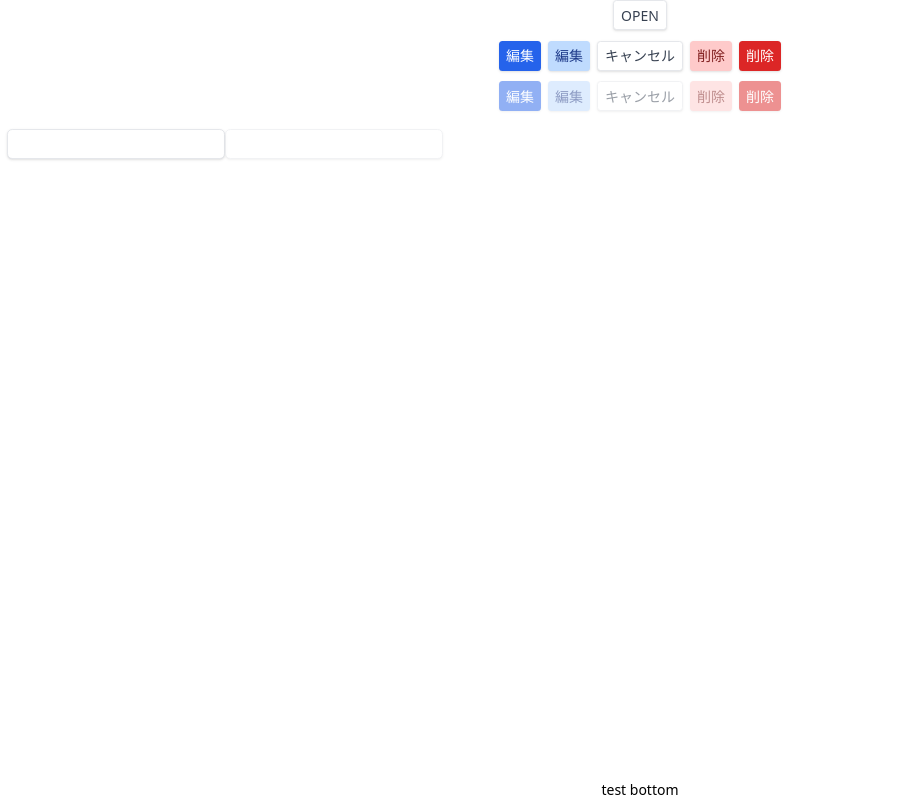
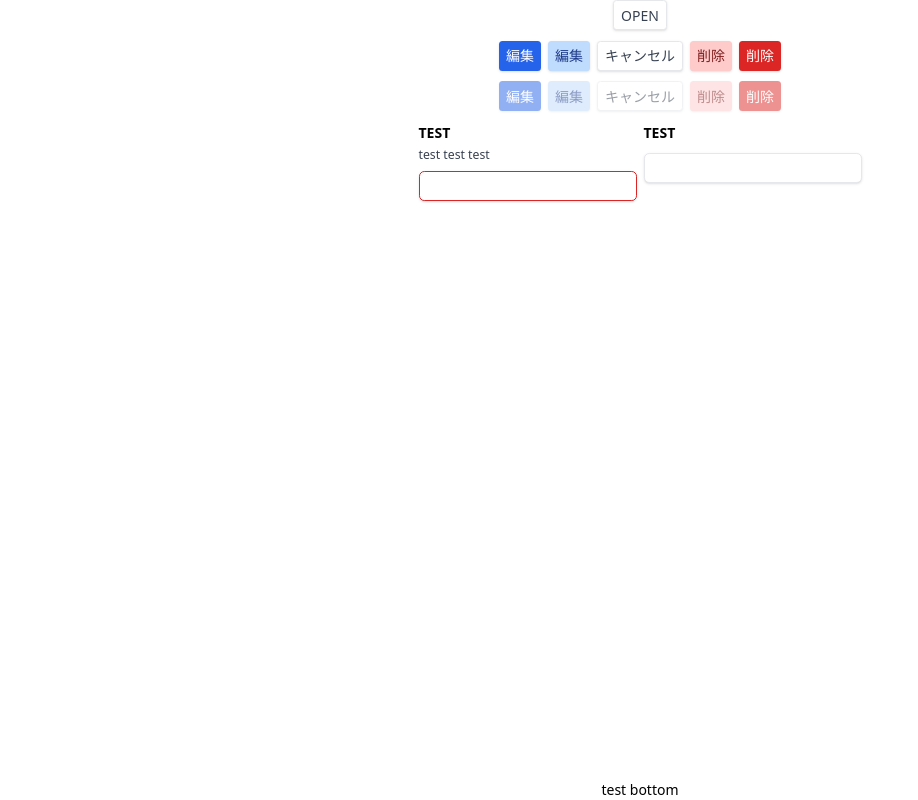
Before and after one commit to kbtaniguchi/vue3-sandbox, a Vue app: page / in a window 1280 px wide. Shown: the whole page, without its empty margins (0-918 px from the left). Built offline with nearby package versions, Linux system fonts and the light colour scheme.

Commit message:
add Field

```diff
--- a/src/App.vue
+++ b/src/App.vue
@@ -7,6 +7,7 @@ import SBDialog from '@/components/units/SBModalDialog.vue'
 import { ref } from 'vue'
 import SBBox from '@/components/layouts/SBBox.vue'
 import SBInputText from '@/components/parts/SBInputText.vue'
+import SBField from '@/components/units/SBField.vue'
 
 const test = () => {
   console.log('hi! test!!!')
@@ -42,11 +43,14 @@ const inputValue = ref('')
       <SBButton disabled mood="weakNegative" @click="test">削除</SBButton>
       <SBButton disabled mood="negative" @click="test">削除</SBButton>
     </SBCluster>
-    <SBBox>
-      <SBInputText v-model="inputValue" />
-      <SBInputText disabled v-model="inputValue" />
-      <p>{{ inputValue }}</p>
-    </SBBox>
+    <SBCluster>
+      <SBField label="TEST" hint="test test test">
+        <SBInputText v-model="inputValue" invalid />
+      </SBField>
+      <SBField label="TEST">
+        <SBInputText v-model="inputValue" />
+      </SBField>
+    </SBCluster>
     <template #bottom>
       <SBCenter and-text>
         <p>test bottom</p>
--- a/src/components/parts/SBInputText.vue
+++ b/src/components/parts/SBInputText.vue
@@ -3,10 +3,12 @@ withDefaults(
   defineProps<{
     modelValue: string
     disabled?: boolean
+    invalid?: boolean
   }>(),
   {
     modelValue: '',
     disabled: false,
+    invalid: false,
   }
 )
 
@@ -18,7 +20,12 @@ const emit = defineEmits<{
 <template>
   <input
     type="text"
-    class="rounded-md border border-gray-200 bg-white px-2 py-1 text-gray-700 shadow focus:border-blue-200 focus:outline-none focus:ring focus:ring-opacity-80 disabled:cursor-not-allowed disabled:opacity-50"
+    class="rounded-md border bg-white px-2 py-1 text-gray-700 shadow focus:outline-none focus:ring focus:ring-opacity-80 disabled:cursor-not-allowed disabled:opacity-50"
+    :class="
+      invalid
+        ? 'border-red-600 focus:ring-red-200'
+        : 'border-gray-200 focus:ring-blue-200'
+    "
     :value="modelValue"
     :disabled="disabled"
     @input="emit('update:modelValue', $event.target.value)"
--- /dev/null
+++ b/src/components/units/SBField.vue
@@ -0,0 +1,37 @@
+<script setup lang="ts">
+import SBStack from '@/components/layouts/SBStack.vue'
+
+withDefaults(
+  defineProps<{
+    label: string
+    hint?: string
+    errors?: string[]
+  }>(),
+  {
+    label: '',
+    hint: '',
+    errors: () => [],
+  }
+)
+</script>
+
+<template>
+  <label>
+    <SBStack>
+      <span class="font-bold">
+        {{ label }}
+      </span>
+      <span class="text-sm text-gray-700">
+        {{ hint }}
+      </span>
+      <div v-if="errors" class="text-sm text-red-600">
+        <ul class="list-disc pl-4">
+          <li v-for="error in errors" :key="error">
+            {{ error }}
+          </li>
+        </ul>
+      </div>
+      <slot />
+    </SBStack>
+  </label>
+</template>
```
